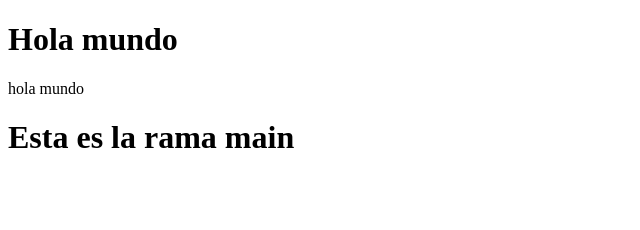
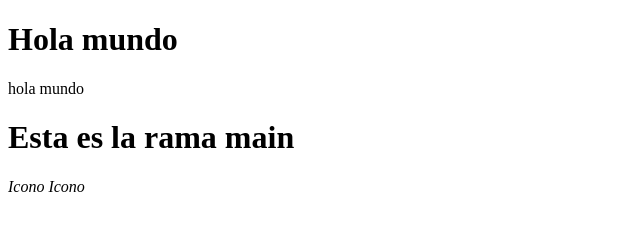
Before and after one commit to Sandra8723/practica-git, a plain HTML site: page index.html in a window 1280 px wide. Shown: the full height of the page, 0-640 px from the left. Drawn offline with Linux system fonts and the light colour scheme.

Commit message:
se crea  el footer y se adiciona una clase de css para los estilos generales

```diff
--- a/index.html
+++ b/index.html
@@ -4,7 +4,9 @@
     <meta charset="UTF-8">
     <meta http-equiv="X-UA-Compatible" content="IE=edge">
     <meta name="viewport" content="width=, initial-scale=1.0">
+    <link rel="stylesheet" href="style.css">
     <title>Document</title>
+
 </head>
 <body>
     <h1>Hola mundo</h1>
@@ -12,6 +14,12 @@
         hola mundo
         <h1>Esta es la rama main</h1>
     </main>
+    <footer>
+        <nav>
+            <i>Icono</i>
+            <i>Icono</i>
+        </nav>
+    </footer>
 
 </body>
 </html>
--- a/style.css
+++ b/style.css
@@ -0,0 +1,3 @@
+*{
+    box-sizing: border-box;
+}
```
